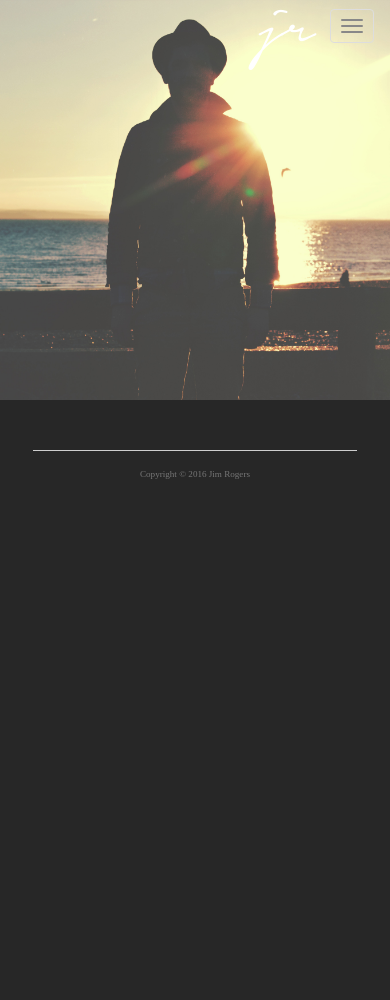
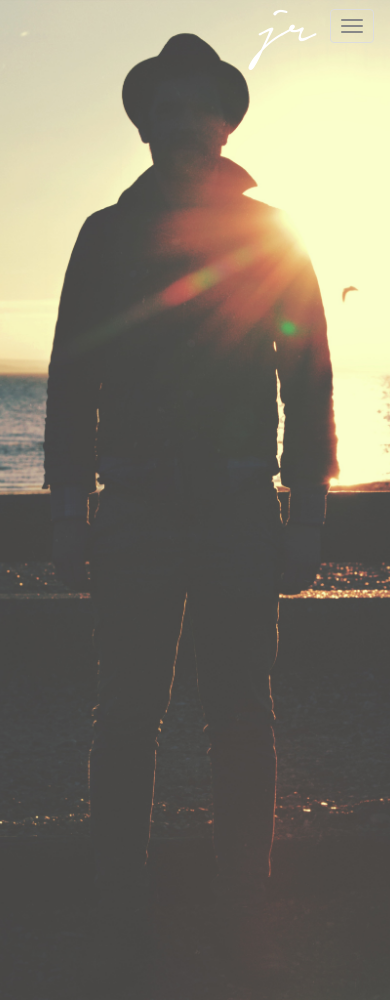
Before and after one commit to JimRogers/jimrogerswebsite, a Jekyll site: the page built from index.html, in a window 390 px wide and 1000 px high. Built offline with Jekyll 4.4.1, drawn with Linux system fonts in a browser that asks for light colours; some web fonts are replaced.

Commit message:
Adjust full height to mobile homepage

```diff
--- a/_layouts/default.html
+++ b/_layouts/default.html
@@ -8,7 +8,6 @@
           {% include top-section.html %}
     <div id="wrapper">
               {{ content }}
-          {% include footer.html %}
           {% include scripts.html %}
     </div>
   </body>
--- a/css/style.css
+++ b/css/style.css
@@ -329,7 +329,7 @@ Music Section
   background-position:bottom;
 }
 .overlay {
-  background: RGBA(34, 34, 34, 0.9);
+  background: rgba(34, 34, 34, 0.9);
   height:100%;
 }
 .music p {
@@ -744,9 +744,6 @@ header {
 .container {
   width: 100% !important;
 }
-.call-to-action {
-  height:400px;
-}
 .about{
   padding-left:0px;
   padding-right:0px;
```
